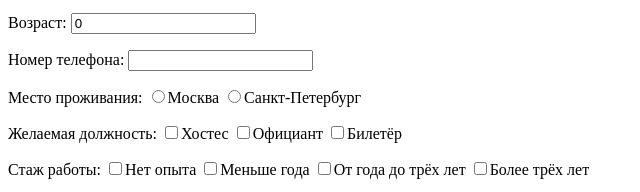
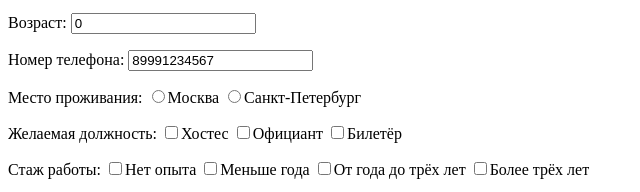
Before and after one commit to DianaSadykovaHSE/kinocafeD, a plain HTML site: page Job.html in a window 1280 px wide. Shown: the part 336-528 px from the top of the page, 0-640 px from the left. Drawn offline with Linux system fonts and the light colour scheme.

Commit message:
Update Job.html

```diff
--- a/Job.html
+++ b/Job.html
@@ -26,7 +26,7 @@
         <p>Фамилия: <input type="Text" name="Lastname" size=20  value="Иванов"></p>
         <p>Имя: <input type="Text" name="Name" size=20  value="Иван"></p>
         <p>Возраст: <input type="Number" name="Age" size=20 value="0"></p>
-        <p>Номер телефона: <input type="Number" name="PhoneNumber" size=20 value="8..."></p>
+        <p>Номер телефона: <input type="Number" name="PhoneNumber" value="89991234567" size=20 value="8..."></p>
         <p>Место проживания:
             <input type="Radio" name="place" value="Москва" >Москва
             <input type="Radio" name="place" value="Санкт-Петербург">Санкт-Петербург
```
